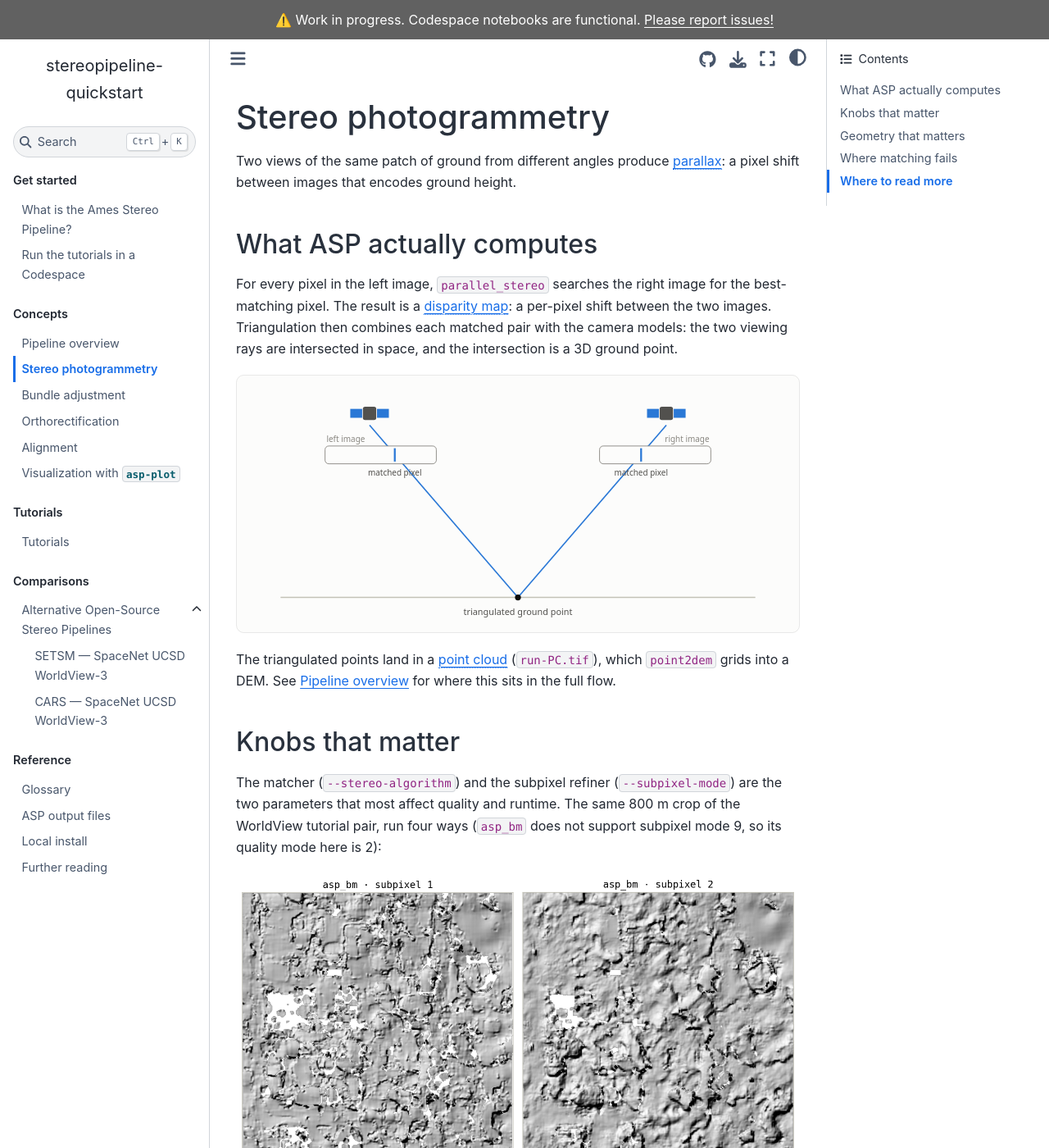
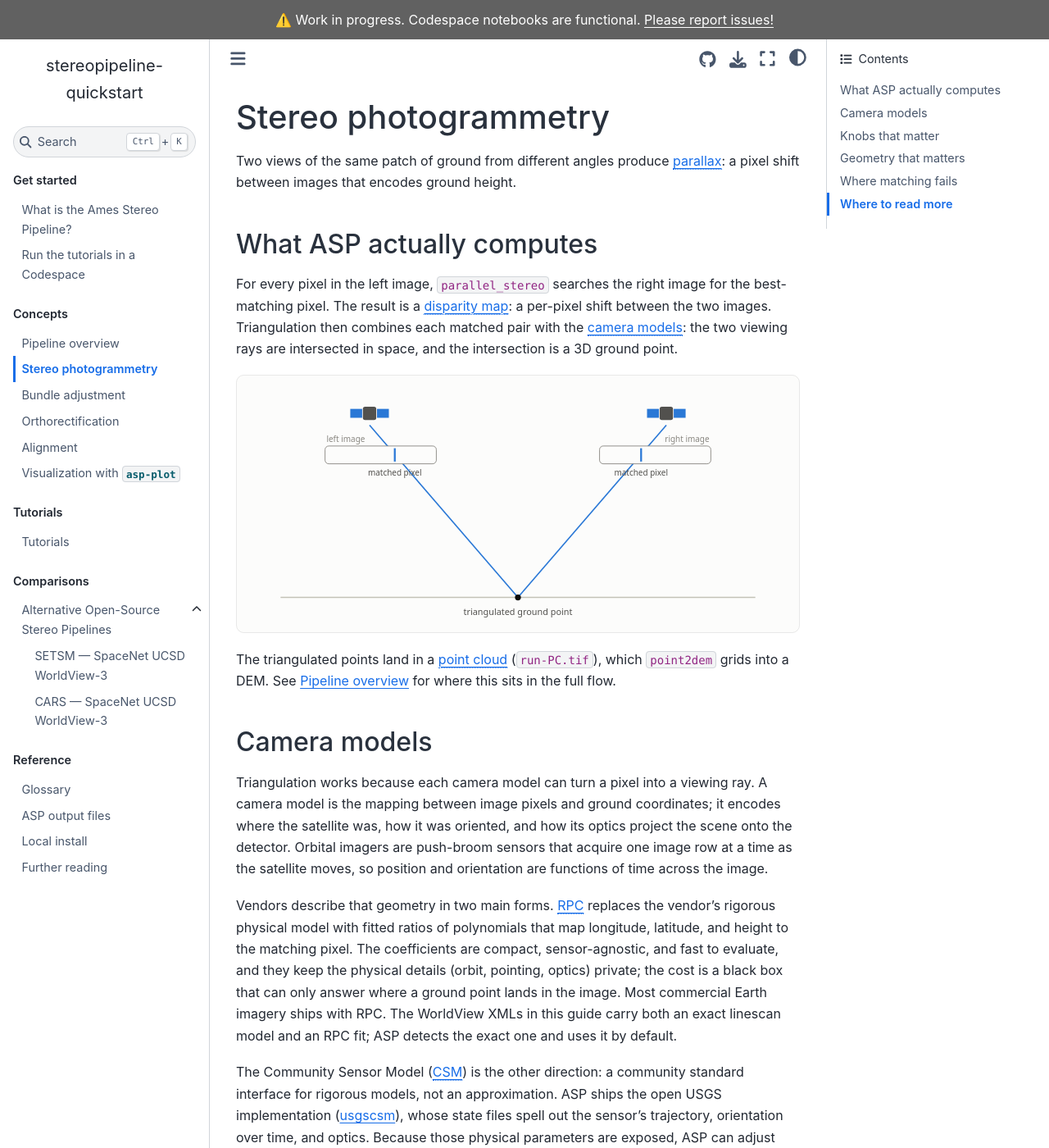
Before and after one commit to uw-cryo/stereopipeline-quickstart, a Sphinx documentation site: the page built from docs/concepts/stereo-photogrammetry.md, in a window 1280 px wide and 1400 px high. Shown: the whole window at 82% size. Built offline with Sphinx 7.4.7 and the Sphinx Book theme 1.1.4, drawn with Linux system fonts in a browser that asks for light colours; pages that are not in the unit, such as notebooks, are missing from menus; some of the changed text lies outside the part shown.

Commit message:
Explain what RPC and CSM camera models represent
New Camera models section in stereo-photogrammetry: what a camera
model encodes, RPC as the vendor's black-box polynomial fit, CSM as
the open rigorous standard that makes jitter_solve possible. Add a
camera-model glossary entry, rewrite the RPC/CSM entries, and fix
the WorldView entry (the vendor XML carries an exact linescan model
alongside the RPC fit; ASP uses the exact one by default).

```diff
--- a/docs/concepts/stereo-photogrammetry.md
+++ b/docs/concepts/stereo-photogrammetry.md
@@ -4,11 +4,19 @@ Two views of the same patch of ground from different angles produce {term}`paral
 
 ## What ASP actually computes
 
-For every pixel in the left image, `parallel_stereo` searches the right image for the best-matching pixel. The result is a {term}`disparity map`: a per-pixel shift between the two images. Triangulation then combines each matched pair with the camera models: the two viewing rays are intersected in space, and the intersection is a 3D ground point.
+For every pixel in the left image, `parallel_stereo` searches the right image for the best-matching pixel. The result is a {term}`disparity map`: a per-pixel shift between the two images. Triangulation then combines each matched pair with the {term}`camera models <camera model>`: the two viewing rays are intersected in space, and the intersection is a 3D ground point.
 
 ![Rays from matched pixels in two images intersect at the triangulated ground point](figures/stereo-triangulation.svg)
 
 The triangulated points land in a {term}`point cloud` (`run-PC.tif`), which `point2dem` grids into a DEM. See [Pipeline overview](pipeline-overview.md) for where this sits in the full flow.
+
+## Camera models
+
+Triangulation works because each camera model can turn a pixel into a viewing ray. A camera model is the mapping between image pixels and ground coordinates; it encodes where the satellite was, how it was oriented, and how its optics project the scene onto the detector. Orbital imagers are push-broom sensors that acquire one image row at a time as the satellite moves, so position and orientation are functions of time across the image.
+
+Vendors describe that geometry in two main forms. {term}`RPC` replaces the vendor's rigorous physical model with fitted ratios of polynomials that map longitude, latitude, and height to the matching pixel. The coefficients are compact, sensor-agnostic, and fast to evaluate, and they keep the physical details (orbit, pointing, optics) private; the cost is a black box that can only answer where a ground point lands in the image. Most commercial Earth imagery ships with RPC. The WorldView XMLs in this guide carry both an exact linescan model and an RPC fit; ASP detects the exact one and uses it by default.
+
+The Community Sensor Model ({term}`CSM`) is the other direction: a community standard interface for rigorous models, not an approximation. ASP ships the open USGS implementation ([usgscsm](https://github.com/DOI-USGS/usgscsm)), whose state files spell out the sensor's trajectory, orientation over time, and optics. Because those physical parameters are exposed, ASP can adjust them; that is what makes {term}`jitter` correction possible, and `jitter_solve` works only with CSM cameras.
 
 ## Knobs that matter
 
@@ -38,3 +46,4 @@ Voids in reasonable places are normal; voids everywhere usually mean a geometry
 
 - [ASP stereo correlation docs](https://stereopipeline.readthedocs.io/en/latest/correlation.html)
 - [ASP triangulation docs](https://stereopipeline.readthedocs.io/en/latest/tools/parallel_stereo.html)
+- [ASP RPC docs](https://stereopipeline.readthedocs.io/en/latest/examples/rpc.html) and [ASP CSM docs](https://stereopipeline.readthedocs.io/en/latest/examples/csm.html)
```
Also changed, not shown: docs/concepts/bundle-adjustment.md (+1 -1 lines), docs/concepts/pipeline-overview.md (+1 -1 lines), docs/reference/glossary.md (+6 -3 lines).
